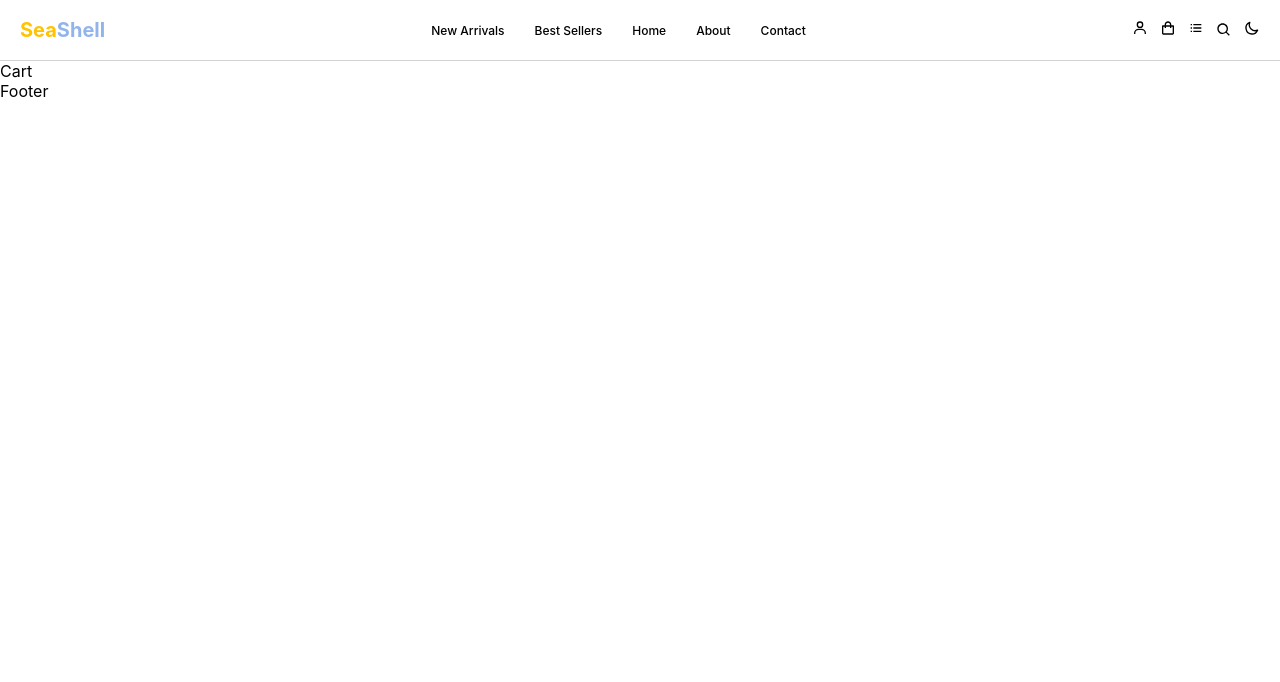
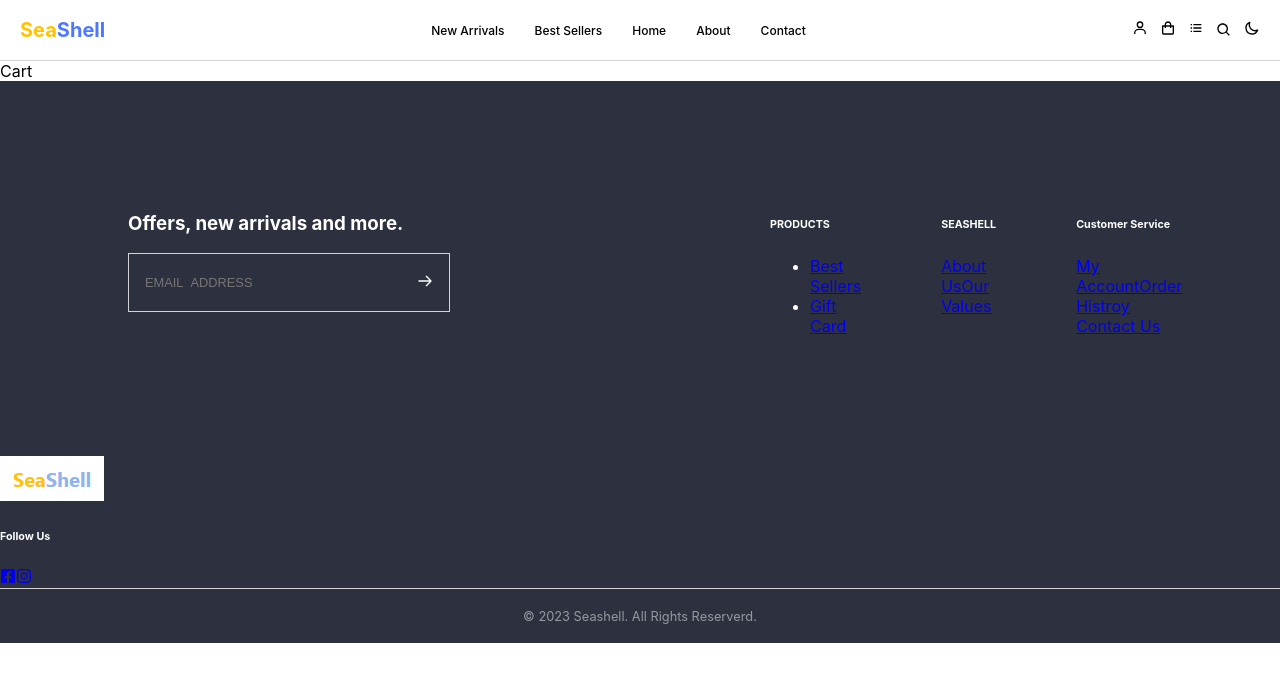
Before and after one commit to joycethh/playground, a React (Create React App) app: page /Cart in a window 1280 px wide. Shown: the top 682 px of the page. Built offline with nearby package versions, Linux system fonts and the light colour scheme.

Commit message:
make basic layout of footer

```diff
--- a/src/components/footer/Footer.js
+++ b/src/components/footer/Footer.js
@@ -1,8 +1,75 @@
 import React from "react";
-import "./style.scss";
+import { Link } from "react-router-dom";
+import { HiOutlineArrowRight } from "react-icons/hi";
+import { FaFacebookSquare, FaInstagram } from "react-icons/fa";
+import logo from "../../assets/seashell.png";
+
+import "./footer.scss";
 
 const Footer = () => {
-  return <div>Footer</div>;
+  return (
+    <footer>
+      <section className="main">
+        <div className="left">
+          <h3>Offers, new arrivals and more.</h3>
+          <div className="input-wrapper">
+            <input placeholder="Email Address" />
+            <button>
+              <HiOutlineArrowRight />
+            </button>
+          </div>
+        </div>
+
+        <div className="right">
+          <div className="products">
+            <h6>PRODUCTS</h6>
+            <ul>
+              <li>
+                <Link to="/best-sellers">Best Sellers</Link>
+              </li>
+              <li>
+                <Link to="/gift-card"> Gift Card</Link>
+              </li>
+            </ul>
+          </div>
+
+          <div className="seaShell">
+            <h6>SEASHELL</h6>
+            <Link to="/about">About Us</Link>
+            <Link to="/our-values">Our Values</Link>
+          </div>
+
+          <div className="customer-service">
+            <h6>Customer Service</h6>
+            <Link to="/my-account">My Account</Link>
+            <Link to="/my-orders">Order Histroy</Link>
+            <Link to="/contact"> Contact Us</Link>
+          </div>
+        </div>
+      </section>
+
+      <section className="logo">
+        <div className="logo">
+          <img src={logo} alt="" />
+        </div>
+
+        <div className="follow-us">
+          <h6>Follow Us</h6>
+          <a href="https://www.facebook.com">
+            <FaFacebookSquare />
+          </a>
+
+          <a href="https://wwww.instagram.com">
+            <FaInstagram />
+          </a>
+        </div>
+      </section>
+
+      <section className="footer">
+        <div>© {new Date().getFullYear()} Seashell. All Rights Reserverd.</div>
+      </section>
+    </footer>
+  );
 };
 
 export default Footer;
--- /dev/null
+++ b/src/components/footer/footer.scss
@@ -0,0 +1,125 @@
+@import "../../style.scss";
+
+footer {
+  @include themify($themes) {
+    display: flex;
+    flex-direction: column;
+    background-color: themed('bgContrast');
+    color: themed('textContrast');
+    width: 100%;
+    overflow: hidden;
+
+
+    .main {
+        display: flex;
+        column-gap: 20rem;
+        justify-content: flex-start;
+        padding: 7rem 8rem 5rem;
+
+        .left {
+            display: flex;
+            flex-direction: column;
+
+            .input-wrapper {
+                margin-bottom: 4rem;
+                display: flex;
+
+                input {
+                    color: themed('textContrast');
+                    font-size: 0.8rem;
+                    padding: 1.3rem 1rem;
+                    text-transform: uppercase;
+                    word-spacing: 0.3rem;
+                    background: transparent;
+                    width: 15rem;
+                    border: 1px solid themed('border');
+                    border-right: none;
+                    opacity: 1;
+                    outline: none;
+                }
+
+                button {
+                    color: themed('textContrast');
+                    font-size: 1rem;
+                    padding: 0 1rem ;
+                    background: transparent;
+                    border: 1px solid themed('border');
+                    border-left: none;
+                    text-align: center;
+                    cursor: pointer;
+                }
+
+            }
+
+        }
+
+        .right {
+            display: flex;
+            column-gap: 5rem;
+            width: 100%;
+
+            .product {
+                box-sizing: border-box;
+                display: block;
+
+                h6{
+                    font-weight: 500;
+                    font-size: 1.2rem;
+                    line-height: 1.6rem;
+                    letter-spacing: .06em;
+                    text-transform: uppercase;
+                    margin-bottom: 1.9rem;
+                }
+
+                ul {
+                    list-style: none;
+                    margin: 0;
+                    padding: 0;
+
+                    li {
+                        padding-bottom: 1.2rem;
+                        font-weight: 400;
+                        font-size: 1.3rem;
+                        line-height: 1.9rem;
+
+                        a {
+                            text-decoration: none;
+                            color: themed('textContrast')
+                        }
+                    }
+                }
+
+
+
+
+            }
+        }
+    }
+
+    .logo {
+
+
+
+    }
+
+    .footer {
+        display: flex;
+        padding: 0.8rem 0.7rem 0.6rem;
+        justify-content: space-between;
+        border-top: 0.1rem solid themed('border');
+        background-clip: padding-box;
+        color: themed('textContrast');
+        justify-content: center;
+
+        div {
+            color: #96989f;
+            font-size: 0.8rem;
+            line-height: 1.9rem;
+            margin-bottom: 0.1rem;
+            text-transform: capitalize;
+        }
+    }
+
+
+  }
+}
--- a/src/components/navbar/Navbar.js
+++ b/src/components/navbar/Navbar.js
@@ -56,7 +56,7 @@ const Navbar = () => {
           <Link to="/cart">
             <BiShoppingBag />
           </Link>
-          <Link to="/order-history">
+          <Link to="/my-orders">
             <BiListUl />
           </Link>
           <BiSearch />
--- a/src/style.scss
+++ b/src/style.scss
@@ -2,8 +2,10 @@ $themes: (
     light: (
         textColor: #000,
         bg: #fff,
-        logo: #92B4EC,
+        logo: #4d77ff,
         bgSoft: #f6f3f3,
+        bgContrast: #2d313f,
+        textContrast: #fff,
         textColorSoft: #555,
         border: lightgray,
         highlight: #ffd54d,
```
Also changed, not shown: src/assets/seashell.png (added), src/components/footer/style.scss (deleted).
